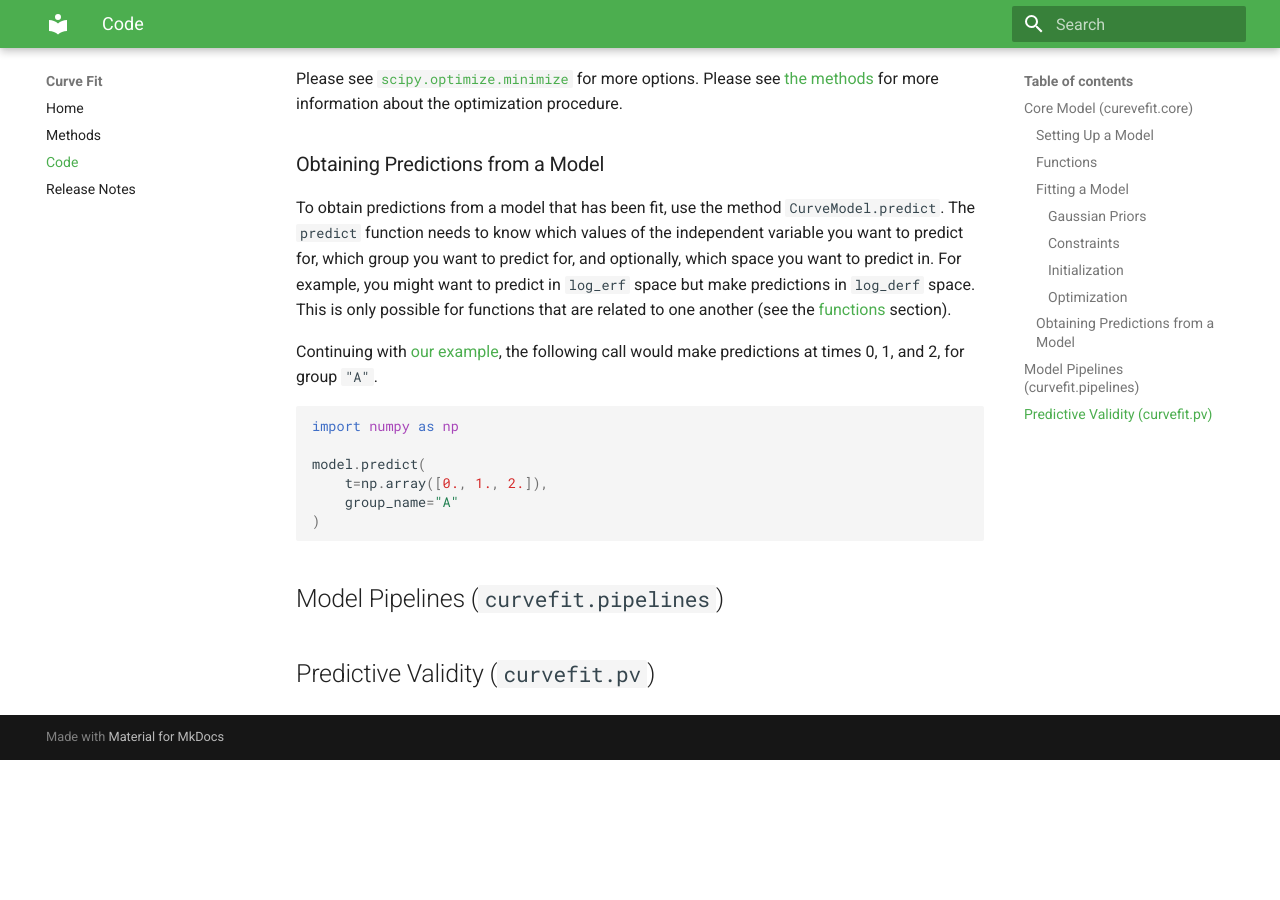
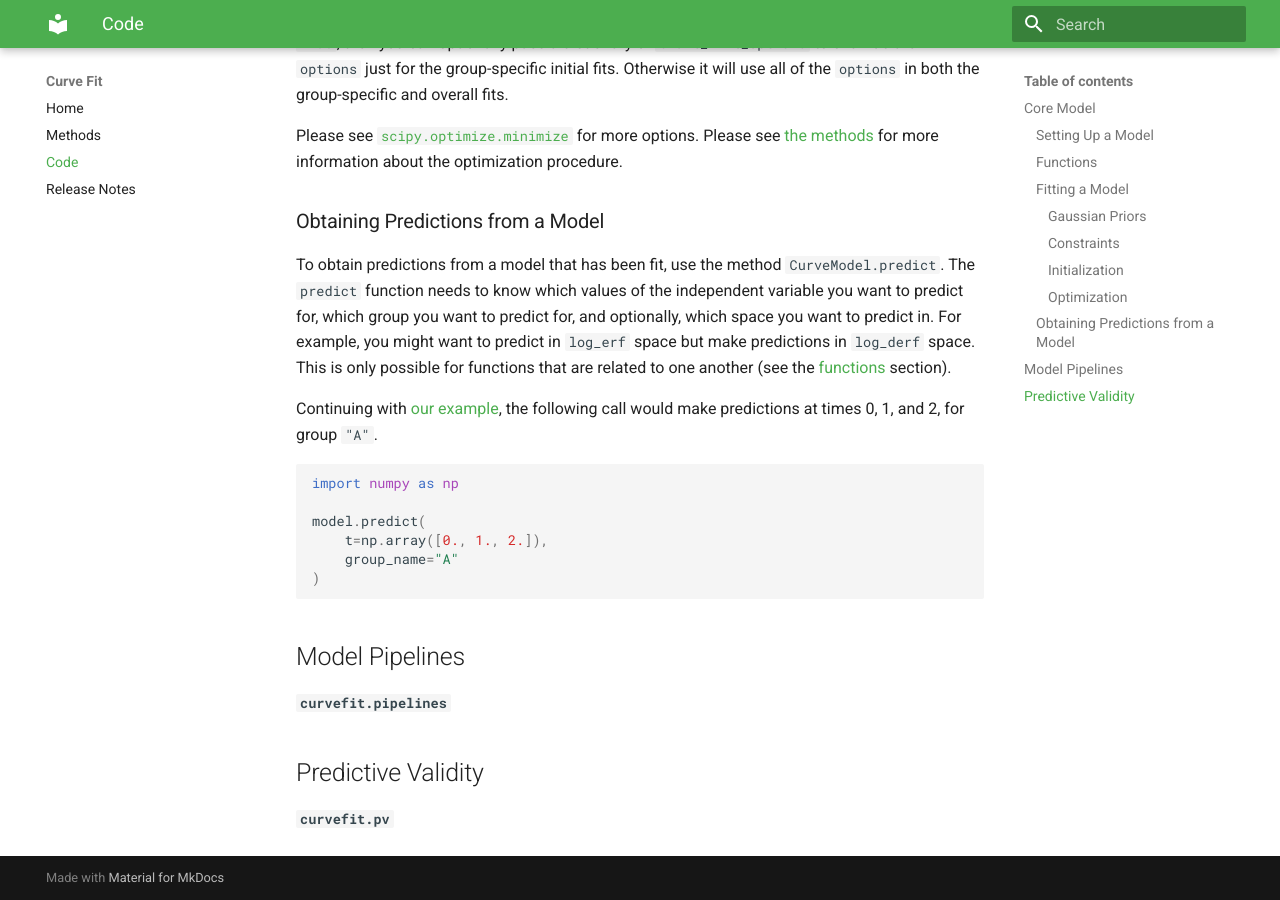
Before and after one commit to ihmeuw-msca/CurveFit, an MkDocs documentation site: the page built from docs/code.md, in a window 1280 px wide and 900 px high, scrolled down 3727 px. Built offline with MkDocs 1.6.1 and Material for MkDocs 9.7.7, drawn with Linux system fonts in a browser that asks for light colours; before the commit the page ends 4487 px from its top, so only the background shows below that; some of the changed text lies outside the part shown.

Commit message:
formatting.

````diff
--- a/docs/code.md
+++ b/docs/code.md
@@ -5,7 +5,8 @@ and then the extensions that make
 it possible for `CurveFit` to be used for forecasting
 over time including [pipelines](#pipelines) and [predictive validity](#predictive-validity).
 
-## Core Model (`curevefit.core`)
+## Core Model
+**`curevefit.core`**
 
 ### Setting Up a Model
 
@@ -187,6 +188,8 @@ model.predict(
 )
 ```
 
-## Model Pipelines (`curvefit.pipelines`)
+## Model Pipelines
+**`curvefit.pipelines`**
 
-## Predictive Validity (`curvefit.pv`)
+## Predictive Validity
+**`curvefit.pv`**
````
